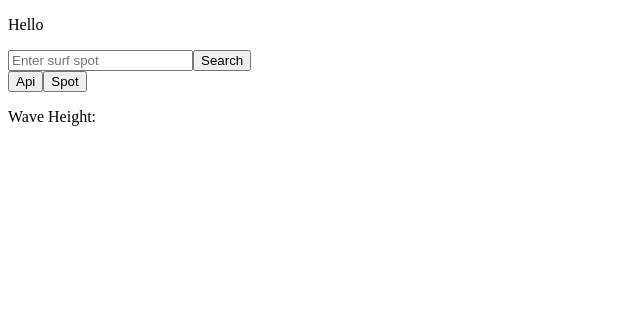
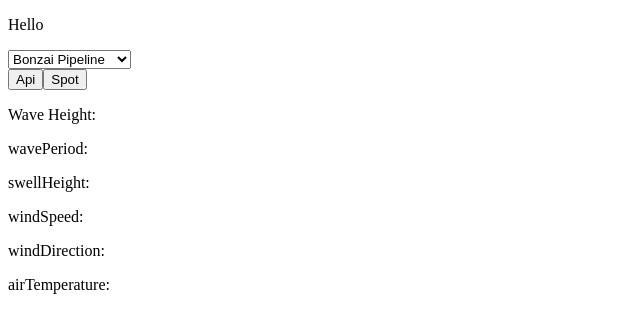
Before and after one commit to Munchlaxx/SwellHack, a React (Create React App) app: page / in a window 1280 px wide. Shown: the top 332 px of the page, without its empty margins (0-640 px from the left). Built offline with nearby package versions, Linux system fonts and the light colour scheme.

Commit message:
working on displaying api data

```diff
--- a/src/App.js
+++ b/src/App.js
@@ -2,22 +2,22 @@
 import './App.css';
 import SearchBox from './components/Searchbar';
 import SurfForecast from './components/SurfForecast';
-import spotData from './data';
+// import spotData from './data';
 
 class App extends Component {
   constructor(props){
     super(props)
     this.state = {
       spotInfo : null,
-      swellHeight : null,
-      waveHeight : null,
-      wavePeriod : null,
-      windSpeed : null,
-      windDirection : null,
-      waterTemperature: null,
-      airTemperature : null
+      forecastData: {
+
+      }
 
     }
+  }
+
+  calculatetime (date){
+    return new Date(date).toISOString()
   }
 
   // componentDidMount () {
@@ -29,7 +29,6 @@
   // }
   // Function that will make the API call to StormGlass
   getSwellData = async (event) => {
-    event.preventDefault();
     const spotObj = this.state.spotInfo;
     const lat = spotObj.lat;
     const lng = spotObj.long;
@@ -44,6 +43,7 @@
     const data = await api_call.json();
     console.log(data);
     this.setState({
+      forecastData : {
       swellHeight : data.hours[data.hours.length - 1].swellHeight[1].value,
       waveHeight : data.hours[data.hours.length - 1].waveHeight[1].value,
       wavePeriod : data.hours[data.hours.length - 1].wavePeriod[1].value,
@@ -51,27 +51,22 @@
       windDirection : data.hours[data.hours.length - 1].windDirection[1].value,
       waterTemperature: data.hours[data.hours.length - 1].waterTemperature[1].value,
       airTemperature : data.hours[data.hours.length - 1].airTemperature[1].value
+      }
     });
   }
 
-  calculatetime = (date) => {
-    return new Date(date).toISOString()
-  }
-
-  findSpot = () => {
-      this.setState({
-        spotInfo : spotData.spots[0]
-      }, () => {
-        this.calculatetime(this.state.spotInfo.time);
-      })
-  }
 
   render(){
     return (
       <div >
       <p>Hello</p>
-      <SearchBox />
-      <SurfForecast getSwellData ={this.getSwellData} findSpot = {this.findSpot}/>
+      <SearchBox
+        findSpot ={this.findSpot}
+      />
+      <SurfForecast
+      findSpot = {this.findSpot}
+      forecastData = {this.state.forecastData}
+       />
       </div>
     );
   }
--- a/src/components/Searchbar.js
+++ b/src/components/Searchbar.js
@@ -1,13 +1,20 @@
 import React from 'react';
+import data from '../data'
 
-const SearchBox = () => {
+
+function handleChange (id) {
+    console.log(id.target.value)
+}
+
+const SearchBox = (props) => {
   return (
     <div>
-      <input//pa3 ba b--green bg-lightest-blue
-        type="seach" //pa2
-        placeholder="Enter surf spot"
-      />
-      <button>Search</button>
+      <select onChange={handleChange}>
+        <option value="Bonzai Pipeline">Bonzai Pipeline</option>
+        <option value="Lower Trestles">Lower Trestles</option>
+        <option value="Coco Beach Pier">Coco Beach Pier</option>
+      </select>
+
     </div>
   );
 }
--- a/src/components/SurfForecast.js
+++ b/src/components/SurfForecast.js
@@ -1,13 +1,56 @@
 import React from 'react';
 
+const tempConversion = (val) => {
+  //celsius to F
+
+  return Math.round(val * 9/5 + 32);
+}
+
+function metersToFeet (val) {
+  return Math.round(val/0.3048);
+}
+
+function windSpeed (val) {
+  return Math.round(val * 25/11);
+}
+
 const SurfForecast = (props) => {
-  return (
-    <div>
+  if (!props.forecastData.waveHeight){
+    return (
+      <div>
       <button onClick={props.getSwellData}>Api</button>
       <button onClick={props.findSpot} >Spot</button>
-      <p>Wave Height: {props.waveHeight}</p>
+      <p>Wave Height: </p>
+      <p>wavePeriod: </p>
+      <p>swellHeight: </p>
+      <p>windSpeed: </p>
+      <p>windDirection: </p>
+      <p>airTemperature: </p>
     </div>
-  );
+    )
+  } else {
+    return (
+      <div>
+        <button onClick={props.getSwellData}>Api</button>
+        <button onClick={props.findSpot} >Spot</button>
+        <p>Wave Height: {`${metersToFeet(props.forecastData.waveHeight)}ft`}</p>
+        <p>wavePeriod: {props.forecastData.wavePeriod}</p>
+        <p>swellHeight: {props.forecastData.swellHeight}</p>
+        <p>windSpeed: {windSpeed(props.forecastData.windSpeed)}</p>
+        <p>windDirection: {props.forecastData.windDirection}</p>
+        <p>airTemperature: {tempConversion(props.forecastData.airTemperature)}</p>
+      </div>
+      /*swellHeight : null,
+      waveHeight : null,
+      wavePeriod : null,
+      windSpeed : null,
+      windDirection : null,
+      waterTemperature: null,
+      airTemperature : null
+      */
+    );
+  }
+
 }
 
 export default SurfForecast;
--- a/src/data.js
+++ b/src/data.js
@@ -16,6 +16,15 @@
         weatherParams: "swellHeight,waveHeight,wavePeriod,windSpeed,windDirection,waterTemperature,airTemperature",
         time : new Date().getTime(),
     },
+    {
+        lat : 28.3678,
+        long : 80.6028,
+        spot : "Coco Beach Pier",
+        region : "Florida",
+        weatherParams: "swellHeight,waveHeight,wavePeriod,windSpeed,windDirection,waterTemperature,airTemperature",
+        time : new Date().getTime(),
+    },
+
     ]
 }
 
```
